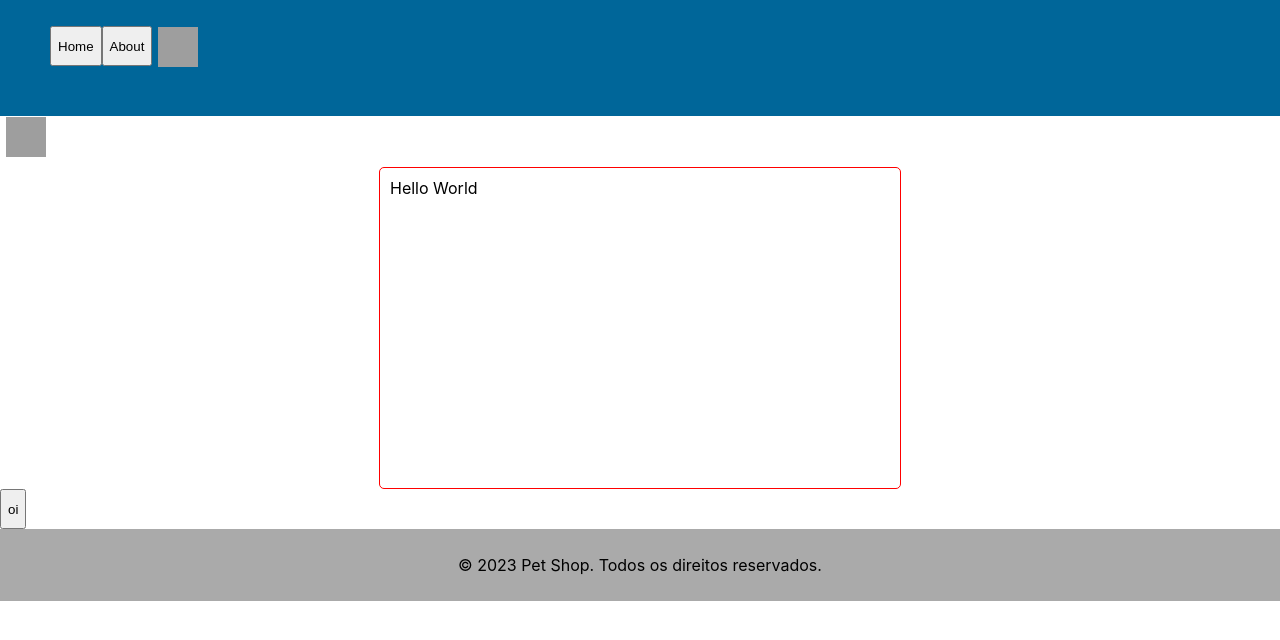
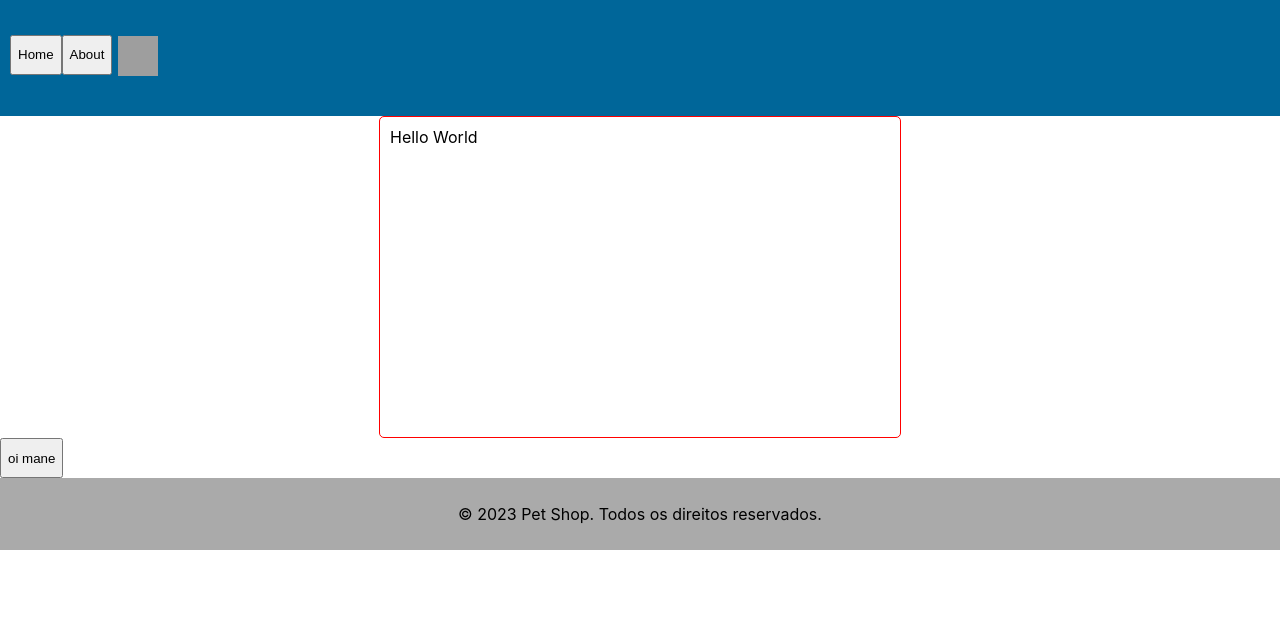
Before and after one commit to Pones2/Projeto-SCC0219, a React (Create React App) app: page /about in a window 1280 px wide. Shown: the top 640 px of the page. Built offline with nearby package versions, Linux system fonts and the light colour scheme; grey boxes are pictures that could not be loaded.

Commit message:
implemented routes

```diff
--- a/src/App.jsx
+++ b/src/App.jsx
@@ -1,9 +1,11 @@
 import React from 'react';
 import './App.css';
+import { Routes, Route} from 'react-router-dom';
+
+
 import Button from './Components/Button/Button';
 import Header from './Components/Header/Header';
 import Footer from './Components/Footer/Footer';
-import Dropdown from './Components/Dropdown/Dropdown';
 
 const App = () => {
   //const message = 'Hello World';
@@ -11,17 +13,31 @@ const App = () => {
 
   return (
     <>
+    <Routes>
+      <Route path="/" exact element = {
+        <>
           <Header />
-    <Dropdown>
-      <Button> oi </Button> <br></br>
-      <Button> oi </Button> <br></br>
-      <Button> oi </Button> <br></br>
-    </Dropdown>
           <div className='container'>
             {message}
           </div>
+
           <Button onClick = {() => setMessage("oi")}> oi </Button>
           <Footer />
+        </>
+      }></Route>
+
+      <Route path="/about" element = {
+        <>
+        <Header />
+        <div className='container'>
+          {message}
+        </div>
+
+        <Button onClick = {() => setMessage("oi")}> oi mane </Button>
+        <Footer />
+      </>
+      }/>
+    </Routes>
     </>
   );
 }
--- a/src/Components/Button/Button.css
+++ b/src/Components/Button/Button.css
@@ -1,13 +1,25 @@
 .button {
     color: black;
     height: 40px;
+    cursor: pointer;
 }
 
 .dropdownMenu {
     height: 3em;
     width: 3em;
-    cursor: pointer;
     background: transparent;
     border: none !important;
     padding-bottom: 50px;
 }
+
+.dropdownContent {
+    position: relative;
+    top: 2.25em;
+    background-color: rgb(145, 244, 255);
+    min-width: 160px;
+    border: none !important;
+}
+
+.dropdownContent:hover {
+    background-color: rgb(90, 156, 163);
+}
--- a/src/Components/Header/Header.css
+++ b/src/Components/Header/Header.css
@@ -3,15 +3,31 @@ header {
 	color: #fff;
 	padding: 10px;
 	height: 6em;
+	position: relative;
 }
 
 nav {
 	display: flex;
 	justify-content: space-between;
 	align-items: center;
+	position: absolute;
+	top: 30%;
 }
 
 ul {
+    list-style-type: none;
+    margin: 0;
+    padding: 0;
+}
+
+
+nav ul {
+	list-style: none;
+	margin: 0;
+	padding: 0;
 	display: flex;
-	position: relative;
 }
+
+nav li {
+	margin-left: 20px;
+}
--- a/src/Components/Header/Header.jsx
+++ b/src/Components/Header/Header.jsx
@@ -15,9 +15,9 @@ const Header = () => {
                         <Button> Home </Button>
                         <Button> About </Button>
 
-                        <Dropdown>
-                            <Button> Home </Button>
-                            <Button> About </Button>
+                        <Dropdown className="dropdown">
+                            <Button className={"dropdownContent"}> Home </Button> <br></br>
+                            <Button className={"dropdownContent"}> About </Button>
                         </Dropdown>
                     </ul>
                 </nav>
--- a/src/index.js
+++ b/src/index.js
@@ -2,11 +2,14 @@ import React from 'react';
 import ReactDOM from 'react-dom/client';
 import './index.css';
 import App from './App';
+import { BrowserRouter } from 'react-router-dom';
 
 const root = ReactDOM.createRoot(document.getElementById('root'));
 root.render(
   <React.StrictMode>
-    <App />
+    <BrowserRouter>
+      <App />
+    </BrowserRouter>
   </React.StrictMode>
 );
 
```
Lines whose indentation alone changed are shown as unchanged.
